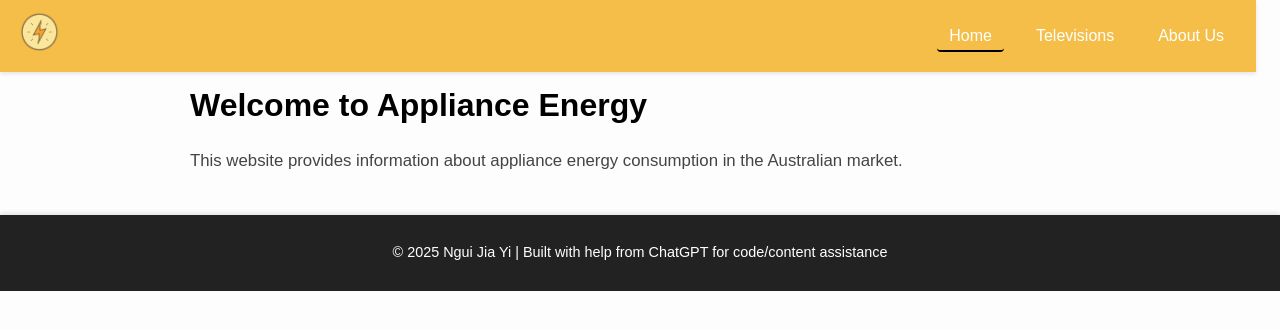
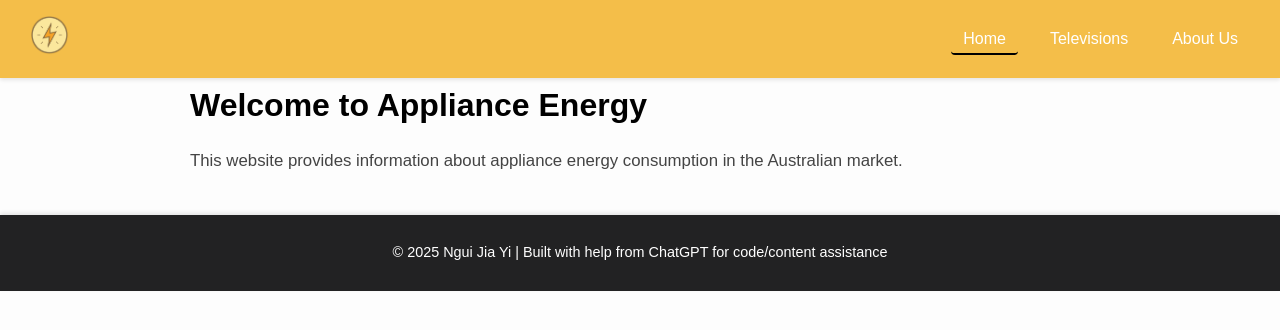
Before and after one commit to jy465/energy_consumption_website, a plain HTML site: page index.html in a window 1280 px wide. Drawn offline with Linux system fonts and the light colour scheme.

Commit message:
Update style.css

```diff
--- a/style.css
+++ b/style.css
@@ -1,13 +1,14 @@
 .navbar {
   position :fixed;
   top: 0;
-  width: 95%;
+  width: 100%;
   z-index: 1000;
   display: flex;
   justify-content: space-between;
   align-items: center;
   background-color: #f4be49;
-  padding: 12px 20px;
+  padding: 15px 30px;
+  box-sizing: border-box;
   box-shadow: 0 2px 4px rgba(0,0,0,0.1);
 }
 
```
